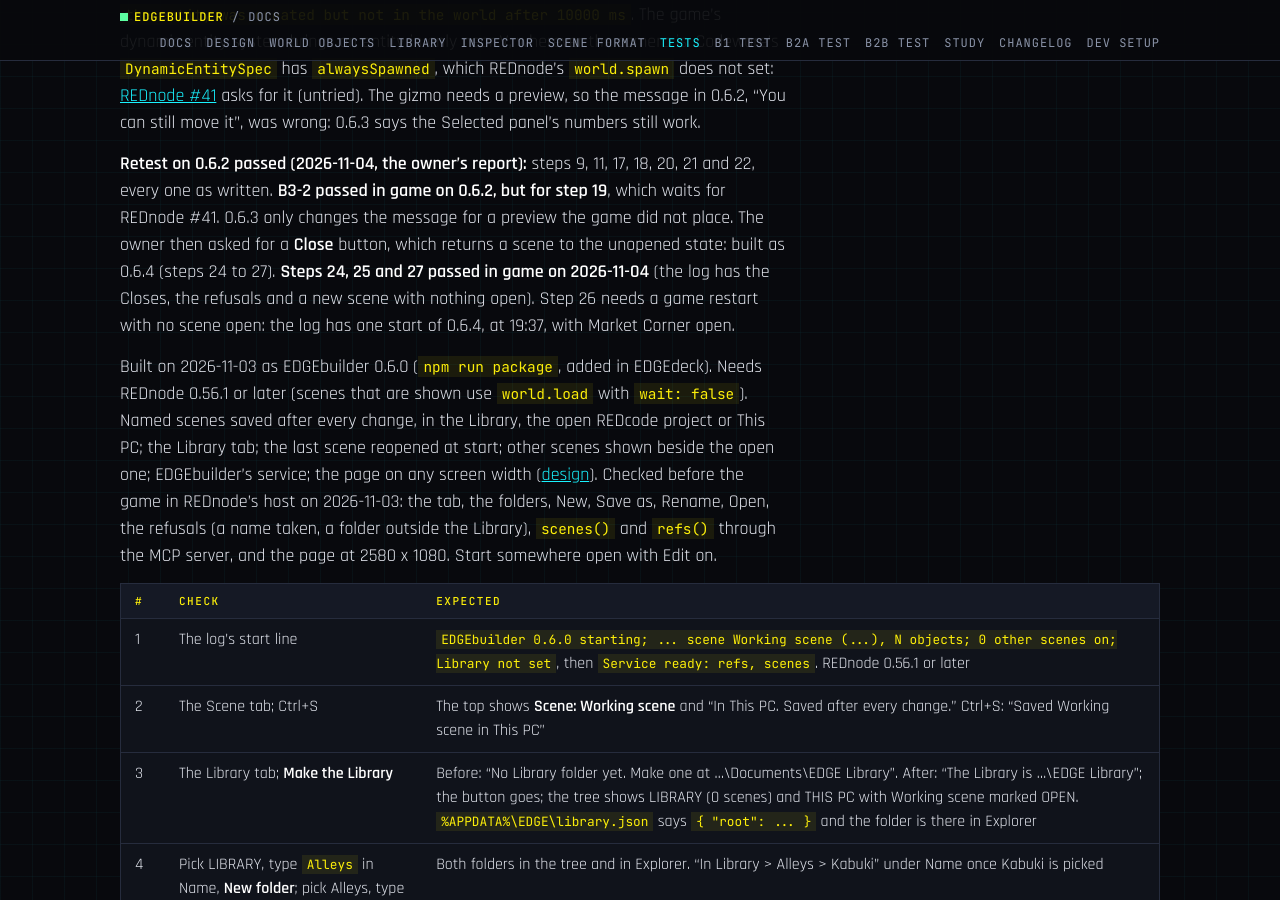
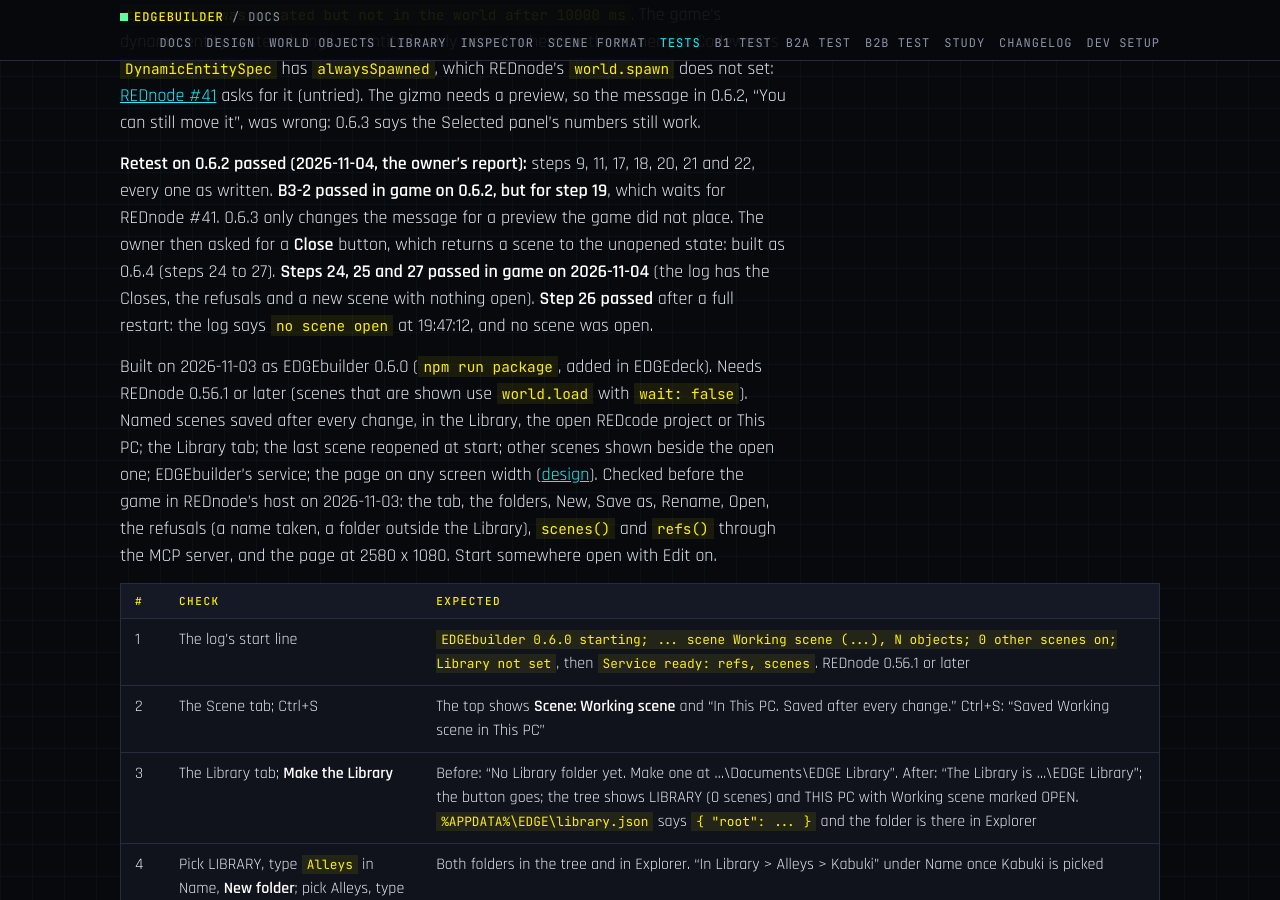
Before and after one commit to Edgemodders/EDGEbuilder, a Jekyll site: the page built from docs/testing.md, in a window 1280 px wide and 900 px high, scrolled down 16724 px. Built offline with Jekyll 4.4.1, drawn with Linux system fonts in a browser that asks for light colours; some of the changed text lies outside the part shown.

Commit message:
Tests: Close passed on 0.6.4, step 26 after a full restart
Co-Authored-By: Claude Opus 5.5 <noreply@anthropic.com>

```diff
--- a/docs/testing.md
+++ b/docs/testing.md
@@ -329,7 +329,7 @@ The owner reports the other steps done on 0.6.0. Step 13 passed on 0.6.0: with t
 
 **On 0.6.2 (2026-11-04).** **Step 10, the gate, passed:** the restart logged `scene Yard (...)`, `1 other scene on`; with a save loaded near both, Yard's crate and Market Corner's near crates were in the world with no press. **Step 23 passed** the same way (`Yard: 1 of 1 object back in the world`, no crate twice, though the game sent OnGameAttached three times). **Step 19 found a limit:** the camera flew to a crate about 320 m from V as asked, but its preview and those near it did not appear, and there was no gizmo. The log: `the entity was created but not in the world after 10000 ms`. The game's dynamic entity system brings an entity in only near V, wherever the camera is. Codeware's `DynamicEntitySpec` has `alwaysSpawned`, which REDnode's `world.spawn` does not set: [REDnode #41](https://github.com/Edgemodders/REDnode/issues/41) asks for it (untried). The gizmo needs a preview, so the message in 0.6.2, "You can still move it", was wrong: 0.6.3 says the Selected panel's numbers still work.
 
-**Retest on 0.6.2 passed (2026-11-04, the owner's report):** steps 9, 11, 17, 18, 20, 21 and 22, every one as written. **B3-2 passed in game on 0.6.2, but for step 19**, which waits for REDnode #41. 0.6.3 only changes the message for a preview the game did not place. The owner then asked for a **Close** button, which returns a scene to the unopened state: built as 0.6.4 (steps 24 to 27). **Steps 24, 25 and 27 passed in game on 2026-11-04** (the log has the Closes, the refusals and a new scene with nothing open). Step 26 needs a game restart with no scene open: the log has one start of 0.6.4, at 19:37, with Market Corner open.
+**Retest on 0.6.2 passed (2026-11-04, the owner's report):** steps 9, 11, 17, 18, 20, 21 and 22, every one as written. **B3-2 passed in game on 0.6.2, but for step 19**, which waits for REDnode #41. 0.6.3 only changes the message for a preview the game did not place. The owner then asked for a **Close** button, which returns a scene to the unopened state: built as 0.6.4 (steps 24 to 27). **Steps 24, 25 and 27 passed in game on 2026-11-04** (the log has the Closes, the refusals and a new scene with nothing open). **Step 26 passed** after a full restart: the log says `no scene open` at 19:47:12, and no scene was open.
 
 Built on 2026-11-03 as EDGEbuilder 0.6.0 (`npm run package`, added in EDGEdeck). Needs REDnode 0.56.1 or later (scenes that are shown use `world.load` with `wait: false`). Named scenes saved after every change, in the Library, the open REDcode project or This PC; the Library tab; the last scene reopened at start; other scenes shown beside the open one; EDGEbuilder's service; the page on any screen width ([design](design.md#scenes-and-the-library-b3-2)). Checked before the game in REDnode's host on 2026-11-03: the tab, the folders, New, Save as, Rename, Open, the refusals (a name taken, a folder outside the Library), `scenes()` and `refs()` through the MCP server, and the page at 2580 x 1080. Start somewhere open with Edit on.
 
```
Also changed, not shown: other parts of docs/testing.md (+1 -1 lines), CLAUDE.md (+1 -1 lines).
